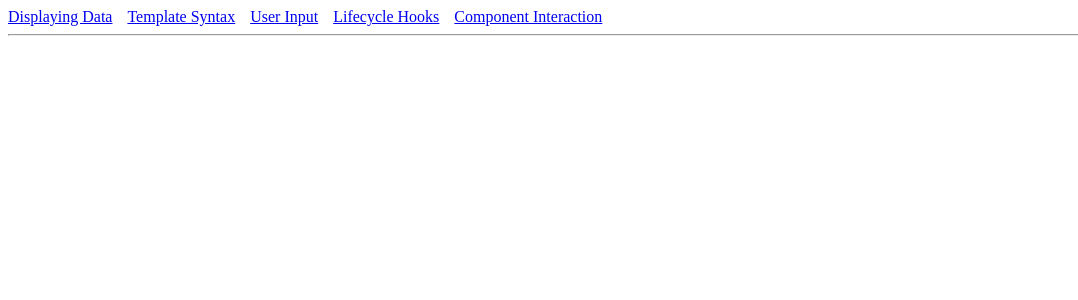
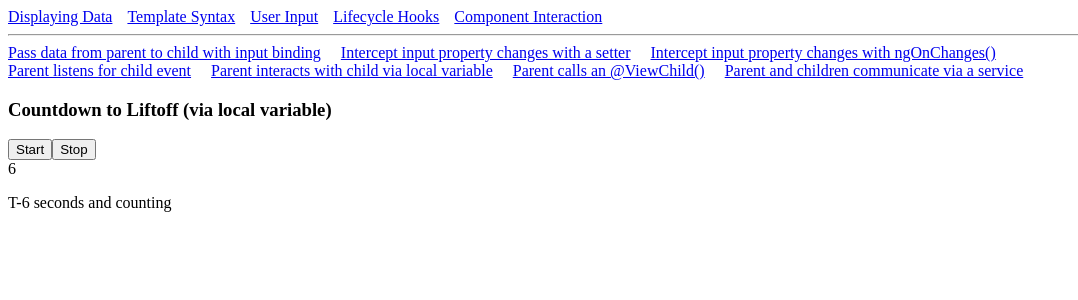
Before and after one commit to duannd/angular2, an Angular app in the folder components/: page /component-interaction/interacts-child-via-local-variable in a window 1280 px wide. Before the commit this address led to /. Shown: the top 300 px of the page, without its empty margins (0-1078 px from the left). Built offline with nearby package versions, Linux system fonts and the light colour scheme.

Commit message:
Complate Parent interacts with child via local variable sections

```diff
--- a/components/src/app/component-interaction/component-interaction-routing.module.ts
+++ b/components/src/app/component-interaction/component-interaction-routing.module.ts
@@ -5,6 +5,7 @@
 import {NameParentComponent} from './name-parent.component';
 import {VersionParentComponent} from './version-parent.component';
 import {VoteTakerComponent} from './vote-taker.component';
+import {CountdownLocalVarParentComponent} from './countdown-local-var-parent.component';
 
 
 const routes: Routes = [
@@ -15,7 +16,8 @@
       {path: 'pass-data', component: HeroParentComponent},
       {path: 'intercept-by-setter', component: NameParentComponent},
       {path: 'intercept-by-onchange', component: VersionParentComponent},
-      {path: 'listen-child-event', component: VoteTakerComponent}
+      {path: 'listen-child-event', component: VoteTakerComponent},
+      {path: 'interacts-child-via-local-variable', component: CountdownLocalVarParentComponent}
     ]
   }
 ];
--- a/components/src/app/component-interaction/component-interaction.module.ts
+++ b/components/src/app/component-interaction/component-interaction.module.ts
@@ -11,6 +11,8 @@
 import { VersionParentComponent } from './version-parent.component';
 import { VoterComponent } from './voter.component';
 import { VoteTakerComponent } from './vote-taker.component';
+import { CountdownTimerComponent } from './countdown-timer.component';
+import { CountdownLocalVarParentComponent } from './countdown-local-var-parent.component';
 
 
 @NgModule({
@@ -24,6 +26,8 @@
     VersionParentComponent,
     VoterComponent,
     VoteTakerComponent,
+    CountdownTimerComponent,
+    CountdownLocalVarParentComponent,
   ],
   imports: [
     CommonModule,
--- /dev/null
+++ b/components/src/app/component-interaction/countdown-local-var-parent.component.ts
@@ -0,0 +1,22 @@
+import {Component, OnInit} from '@angular/core';
+
+@Component({
+  selector: 'app-countdown-local-var-parent',
+  template: `
+      <h3>Countdown to Liftoff (via local variable)</h3>
+      <button (click)="timer.start()">Start</button>
+      <button (click)="timer.stop()">Stop</button>
+      <div class="seconds">{{timer.seconds}}</div>
+      <app-countdown-timer #timer></app-countdown-timer>
+  `,
+  styles: []
+})
+export class CountdownLocalVarParentComponent implements OnInit {
+
+  constructor() {
+  }
+
+  ngOnInit() {
+  }
+
+}
--- /dev/null
+++ b/components/src/app/component-interaction/countdown-timer.component.ts
@@ -0,0 +1,53 @@
+import {Component, OnDestroy, OnInit} from '@angular/core';
+
+@Component({
+  selector: 'app-countdown-timer',
+  template: `<p>{{message}}</p>`,
+  styles: []
+})
+export class CountdownTimerComponent implements OnInit, OnDestroy {
+
+  intervalId = 0;
+  message = '';
+  seconds = 11;
+
+  constructor() {
+  }
+
+  ngOnInit() {
+    this.start();
+  }
+
+  ngOnDestroy(): void {
+    this.clearTimer();
+  }
+
+  clearTimer() {
+    clearInterval(this.intervalId);
+  }
+
+  start() {
+    this.countDown();
+  }
+
+  stop() {
+    this.clearTimer();
+    this.message = `Holding at T-${this.seconds} seconds`;
+  }
+
+  private countDown() {
+    this.clearTimer();
+    this.intervalId = window.setInterval(() => {
+      this.seconds -= 1;
+      if (this.seconds === 0) {
+        this.message = 'Blast off!';
+      } else {
+        if (this.seconds < 0) {
+          this.seconds = 10;
+        } // reset
+        this.message = `T-${this.seconds} seconds and counting`;
+      }
+    }, 1000);
+  }
+
+}
```
